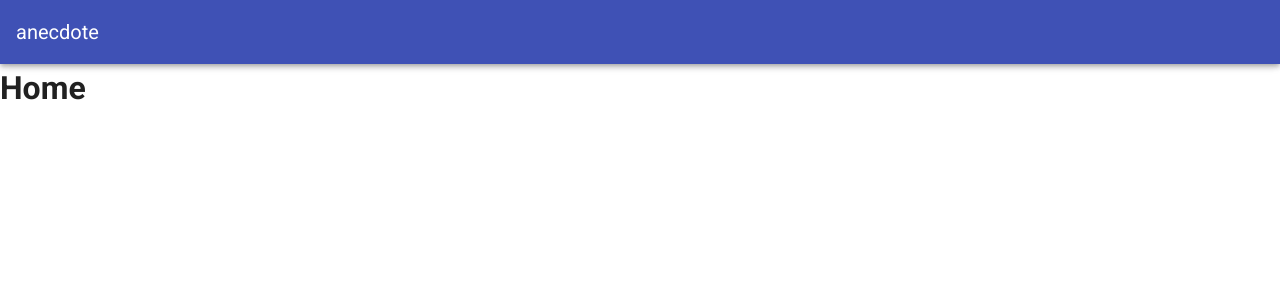
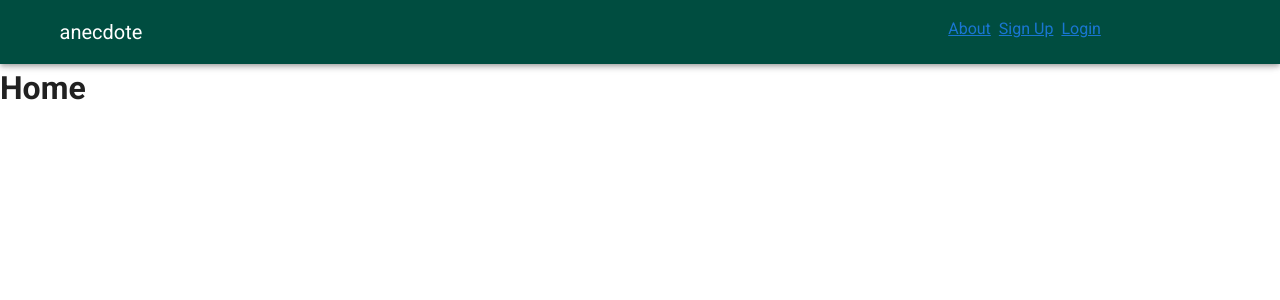
Before and after one commit to Simon-Truong/anecdote-ui, a Vue app: page / in a window 1280 px wide. Shown: the top 300 px of the page. Built offline with nearby package versions, Linux system fonts and the light colour scheme.

Commit message:
[fix] fixed tool bar element justification and colour

```diff
--- a/src/App.vue
+++ b/src/App.vue
@@ -1,29 +1,39 @@
 <template>
   <v-app>
-    <v-app-bar app dark color="indigo">
-      <v-toolbar-title>
-        anecdote
-      </v-toolbar-title>
+    <v-app-bar app dark color="teal darken-4">
+      <v-container>
+        <v-row>
+          <v-col cols="3">
+            <v-toolbar-title>anecdote</v-toolbar-title>
+          </v-col>
+
+          <v-col cols="6" />
+
+          <v-col cols="3">
+            <div>
+              <router-link to="/about" class="mr-2">About</router-link>
+              <router-link to="/signup" class="mr-2">Sign Up</router-link>
+              <router-link to="/login">Login</router-link>
+          </div>
+          </v-col>
+        </v-row>
+      </v-container>
     </v-app-bar>
 
     <v-content>
       <router-view />
     </v-content>
-
   </v-app>
 </template>
 
 <script>
-
 export default {
   name: 'App',
 
-  components: {
-
-  },
+  components: {},
 
   data: () => ({
     //
-  }),
+  })
 };
 </script>
```
